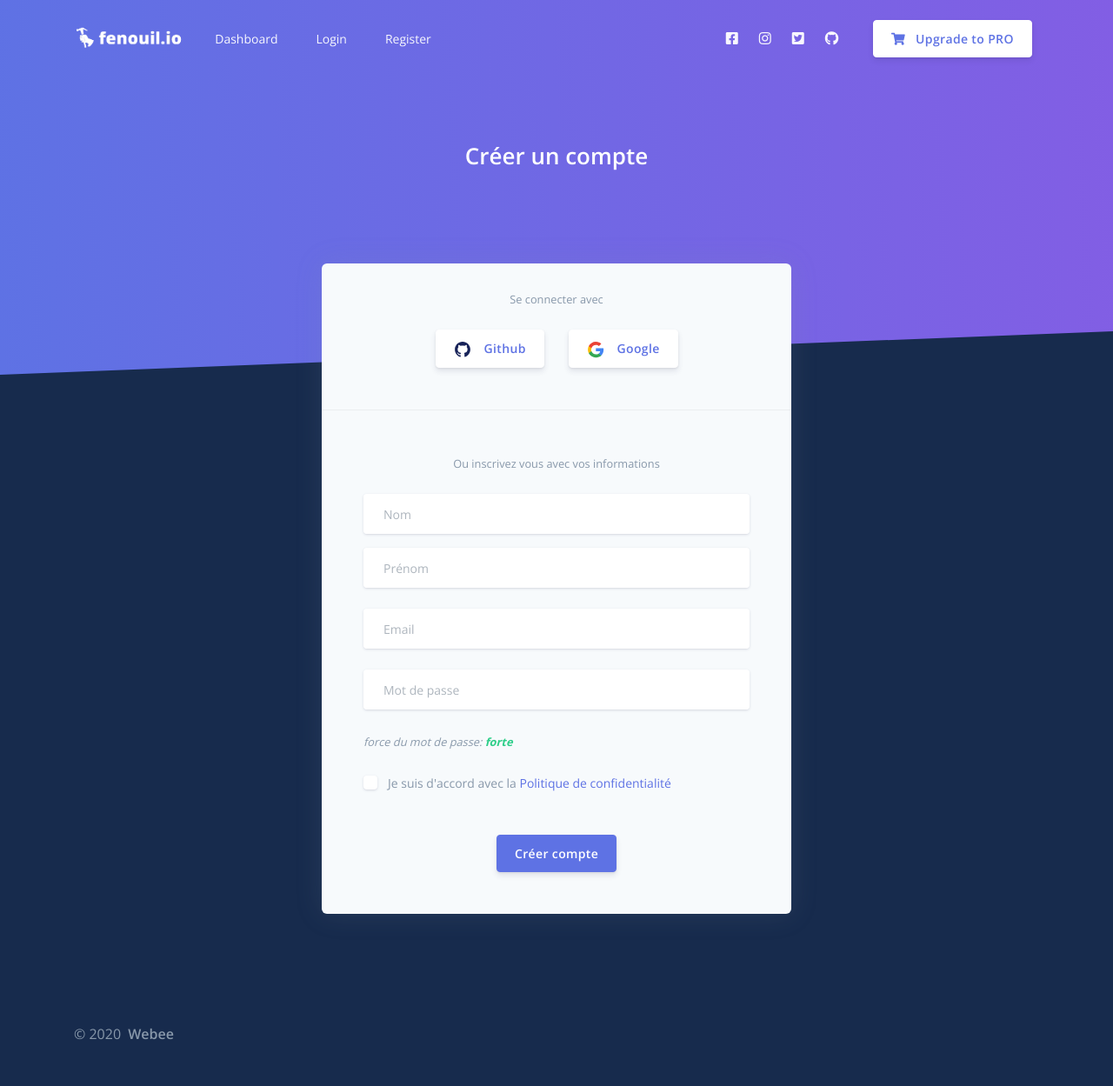
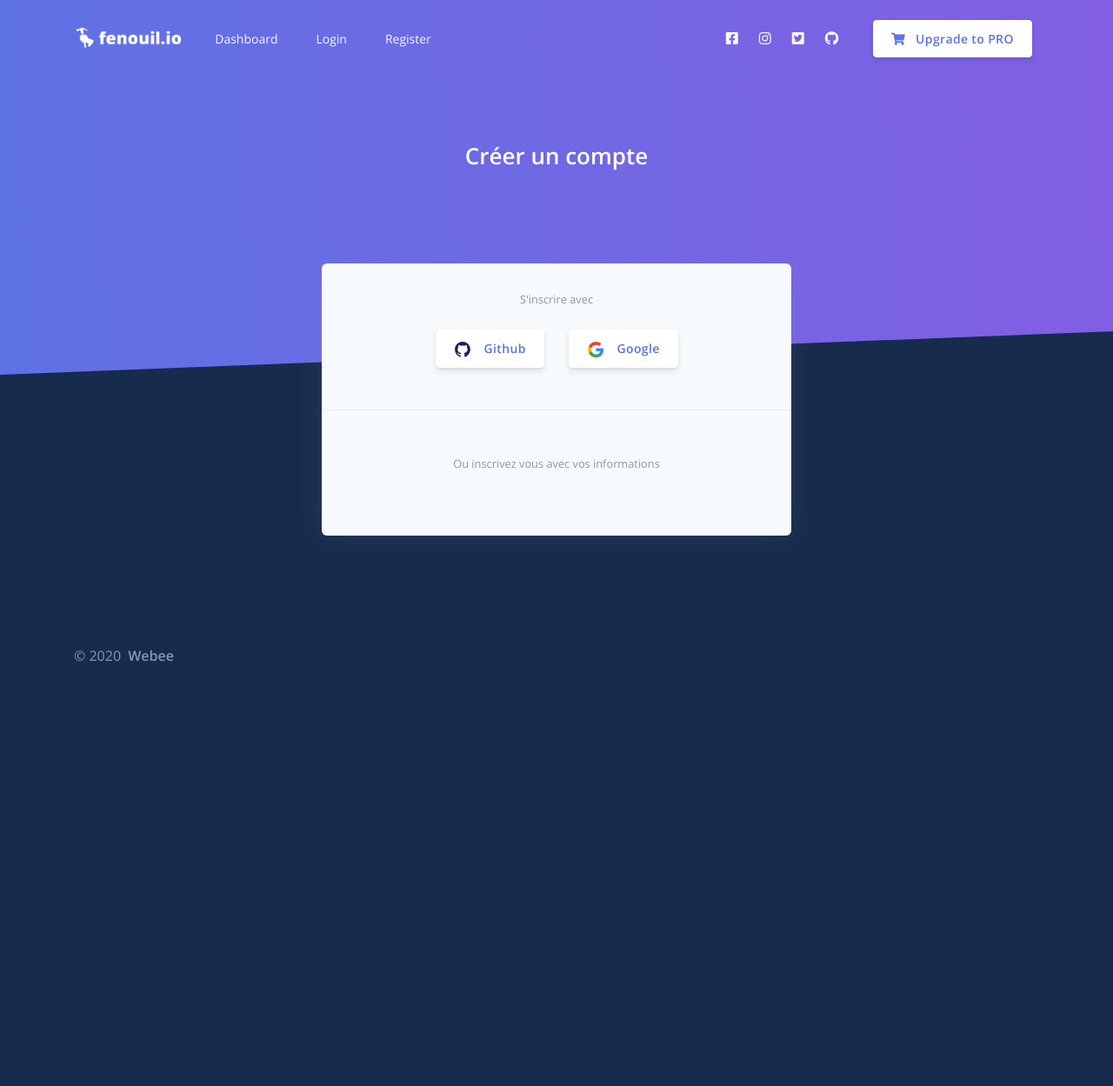
Before and after one commit to Mazenode/Fenouil.io, a Django app: template templates/fenouil/register.html in a window 1280 px wide. Shown: the whole page at 87% size. After the commit the page ends 761 px from the top, so only its background shows below. Run offline with Django 3.2, Linux system fonts and the light colour scheme; the template is opened without the code that fills it, so the values that code supplies are empty; some libraries are stand-ins or nearby versions.

```diff
--- a/fenouil/settings.py
+++ b/fenouil/settings.py
@@ -71,6 +71,7 @@ TEMPLATES = [
     },
 ]
 
+
 WSGI_APPLICATION = 'fenouil.wsgi.application'
 
 
--- a/fenouil/urls.py
+++ b/fenouil/urls.py
@@ -14,12 +14,12 @@ Including another URLconf
     2. Add a URL to urlpatterns:  path('blog/', include('blog.urls'))
 """
 from django.contrib import admin
-from django.urls import path
+from django.urls import path, include
 from . import views
 
 urlpatterns = [
     path('admin/', admin.site.urls),
     path('', views.accueil, name="accueil"),
     path('login/', views.login, name='login'),
-    path('register/', views.register, name='register'),
+    path('accounts/', include('account.urls')),
 ]
--- a/templates/fenouil/register.html
+++ b/templates/fenouil/register.html
@@ -137,7 +137,7 @@
         <div class="col-lg-6 col-md-8">
           <div class="card bg-secondary border-0">
             <div class="card-header bg-transparent pb-5">
-              <div class="text-muted text-center mt-2 mb-4"><small>Se connecter avec</small></div>
+              <div class="text-muted text-center mt-2 mb-4"><small>S'inscrire avec</small></div>
               <div class="text-center">
                 <a href="#" class="btn btn-neutral btn-icon mr-4">
                   <span class="btn-inner--icon"><img src="{% static 'assets/img/icons/common/github.svg'%}"></span>
@@ -153,52 +153,8 @@
               <div class="text-center text-muted mb-4">
                 <small>Ou inscrivez vous avec vos informations</small>
               </div>
-              <form role="form">
-                <div class="form-group">
-                  <div class="input-group input-group-merge input-group-alternative mb-3">
-                    <div class="input-group-prepend">
-                      <span class="input-group-text"><i class="ni ni-hat-3"></i></span>
-                    </div>
-                    <input class="form-control" placeholder="Nom" type="text">
-                  </div>
-                  <div class="input-group input-group-merge input-group-alternative mb-3">
-                    <div class="input-group-prepend">
-                      <span class="input-group-text"><i class="ni ni-hat-3"></i></span>
-                    </div>
-                    <input class="form-control" placeholder="Pr&eacute;nom" type="text">
-                  </div>
-                </div>
-                <div class="form-group">
-                  <div class="input-group input-group-merge input-group-alternative mb-3">
-                    <div class="input-group-prepend">
-                      <span class="input-group-text"><i class="ni ni-email-83"></i></span>
-                    </div>
-                    <input class="form-control" placeholder="Email" type="email">
-                  </div>
-                </div>
-                <div class="form-group">
-                  <div class="input-group input-group-merge input-group-alternative">
-                    <div class="input-group-prepend">
-                      <span class="input-group-text"><i class="ni ni-lock-circle-open"></i></span>
-                    </div>
-                    <input class="form-control" placeholder="Mot de passe" type="password">
-                  </div>
-                </div>
-                <div class="text-muted font-italic"><small>force du mot de passe: <span class="text-success font-weight-700">forte</span></small></div>
-                <div class="row my-4">
-                  <div class="col-12">
-                    <div class="custom-control custom-control-alternative custom-checkbox">
-                      <input class="custom-control-input" id="customCheckRegister" type="checkbox">
-                      <label class="custom-control-label" for="customCheckRegister">
-                        <span class="text-muted">Je suis d'accord avec la <a href="#!">Politique de confidentialit&eacute;</a></span>
-                      </label>
-                    </div>
-                  </div>
-                </div>
-                <div class="text-center">
-                  <button type="button" class="btn btn-primary mt-4">Cr&eacute;er compte</button>
-                </div>
-              </form>
+              {% block form %}
+              {% endblock %}
             </div>
           </div>
         </div>
```
Also changed, not shown: fenouil/views.py (+4 -14 lines).
